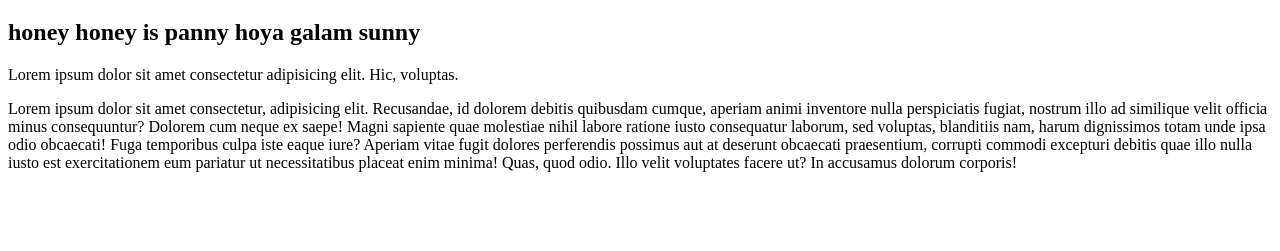
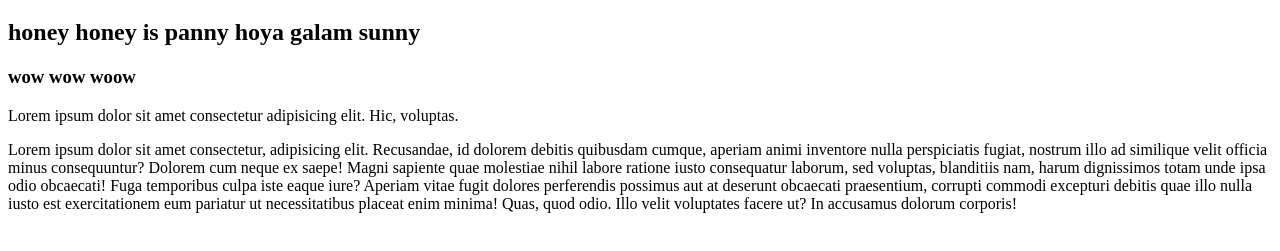
Before and after one commit to Mim-27/my-thrid-repo, a plain HTML site: page index.html in a window 1280 px wide. Shown: the part 61-312 px from the top of the page. Drawn offline with Linux system fonts and the light colour scheme.

Commit message:
kichu akta

```diff
--- a/index.html
+++ b/index.html
@@ -9,6 +9,7 @@
 <body>
     <h1>My Third Repo</h1>
     <h2>honey honey is panny hoya galam sunny</h2>
+    <h3>wow wow woow</h3>
     <p>Lorem ipsum dolor sit amet consectetur adipisicing elit. Hic, voluptas.</p>
     <p>Lorem ipsum dolor sit amet consectetur, adipisicing elit. Recusandae, id dolorem debitis quibusdam cumque, aperiam animi inventore nulla perspiciatis fugiat, nostrum illo ad similique velit officia minus consequuntur? Dolorem cum neque ex saepe! Magni sapiente quae molestiae nihil labore ratione iusto consequatur laborum, sed voluptas, blanditiis nam, harum dignissimos totam unde ipsa odio obcaecati! Fuga temporibus culpa iste eaque iure? Aperiam vitae fugit dolores perferendis possimus aut at deserunt obcaecati praesentium, corrupti commodi excepturi debitis quae illo nulla iusto est exercitationem eum pariatur ut necessitatibus placeat enim minima! Quas, quod odio. Illo velit voluptates facere ut? In accusamus dolorum corporis!</p>
 
```
